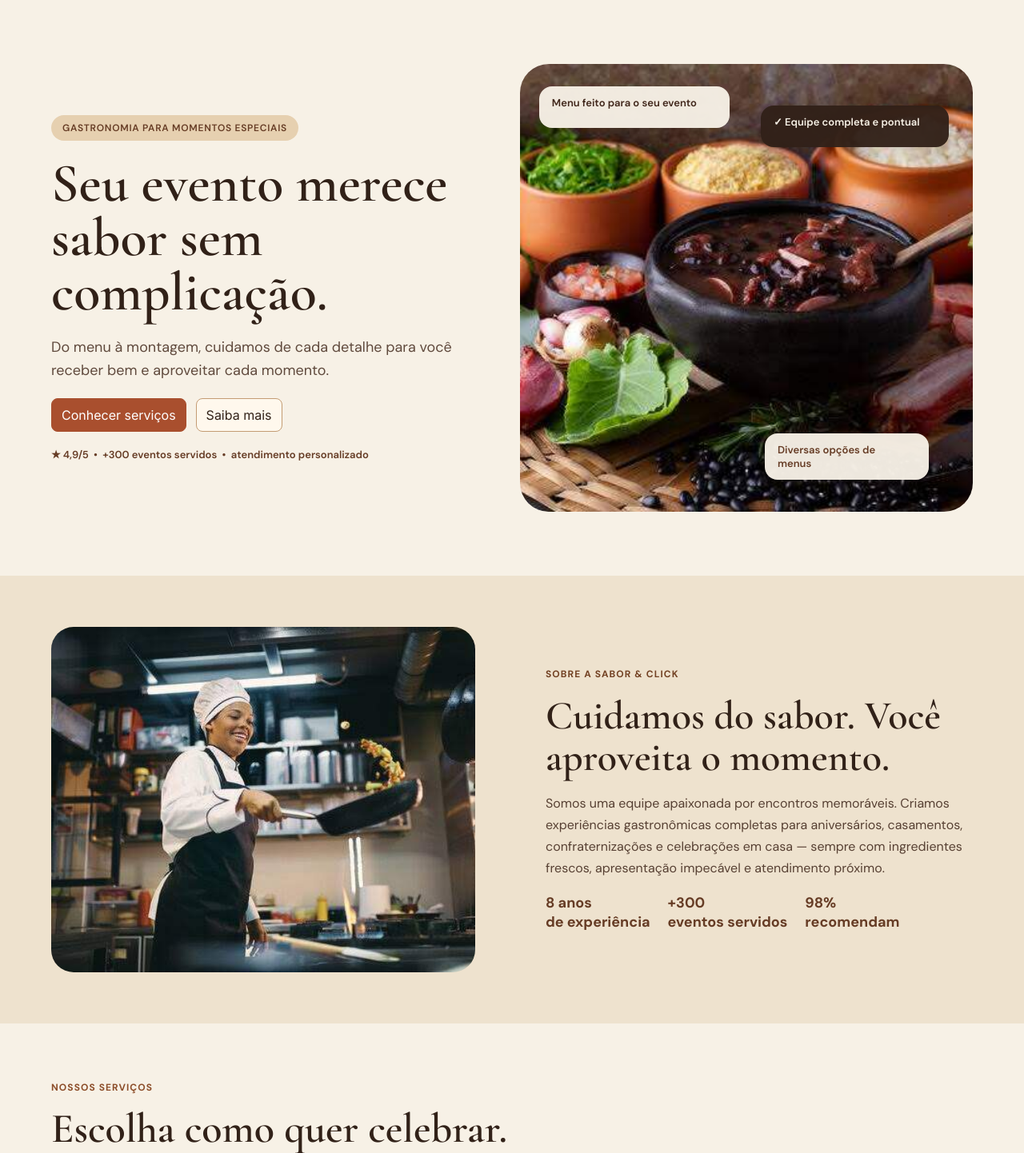
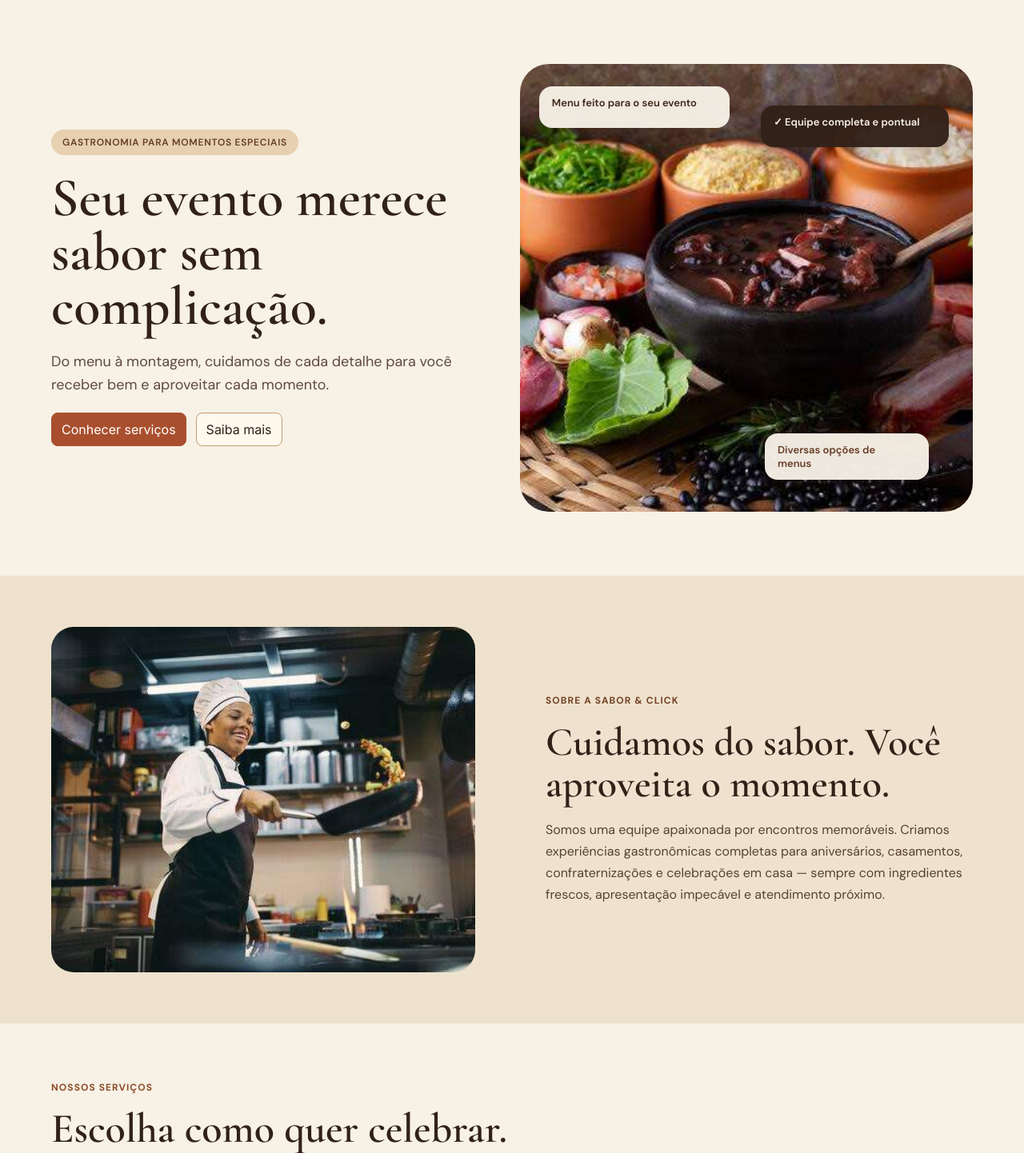
Before and after one commit to Sophia-sQ/Sabor-Click, a Flask app: template templates/home.html in a window 1280 px wide. Shown: the part 88-1530 px from the top of the page at 80% size. Run offline with Flask 3, Linux system fonts and the light colour scheme; the template is opened without the code that fills it, so the values that code supplies are empty; the visitor is signed in with stand-in values (Sample User, id 1); parts of the project's set-up code (start-up, migrations or seed data) failed here and were passed over.

Commit message:
Remove avaliacao e estatisticas da home

```diff
--- a/templates/home.html
+++ b/templates/home.html
@@ -21,7 +21,6 @@
                 <h1 id="titulo-home">Seu evento merece sabor sem complicação.</h1>
                 <p class="hero-descricao">Do menu à montagem, cuidamos de cada detalhe para você receber bem e aproveitar cada momento.</p>
                 <div class="acoes"><a class="botao" href="#servicos">Conhecer serviços</a><a class="botao botao-neutro" href="#sobre">Saiba mais</a></div>
-                <p class="hero-resumo">★ 4,9/5 &nbsp;•&nbsp; +300 eventos servidos &nbsp;•&nbsp; atendimento personalizado</p>
             </div>
             <div class="hero-visual">
                 <img src="{{ url_for('static', filename='images/home-principal.png') }}" alt="Mesa com pratos e ingredientes para uma experiência gastronômica">
@@ -36,7 +35,6 @@
                 <p class="rotulo">SOBRE A SABOR &amp; CLICK</p>
                 <h2 id="titulo-sobre">Cuidamos do sabor. Você aproveita o momento.</h2>
                 <p>Somos uma equipe apaixonada por encontros memoráveis. Criamos experiências gastronômicas completas para aniversários, casamentos, confraternizações e celebrações em casa — sempre com ingredientes frescos, apresentação impecável e atendimento próximo.</p>
-                <div class="numeros"><p>8 anos<br>de experiência</p><p>+300<br>eventos servidos</p><p>98%<br>recomendam</p></div>
             </div>
         </section>
         <section class="servicos" id="servicos" aria-labelledby="titulo-servicos">
```
